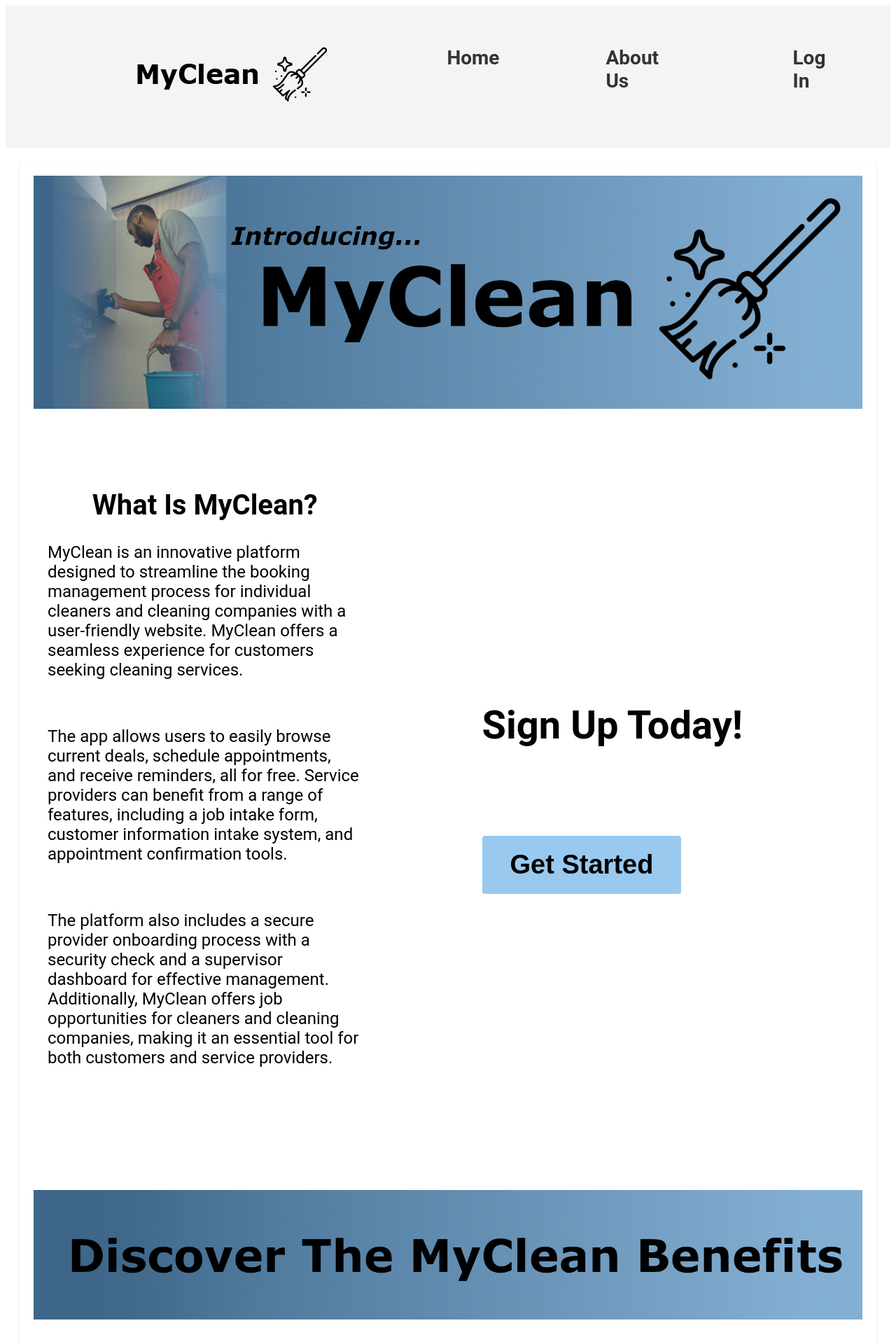
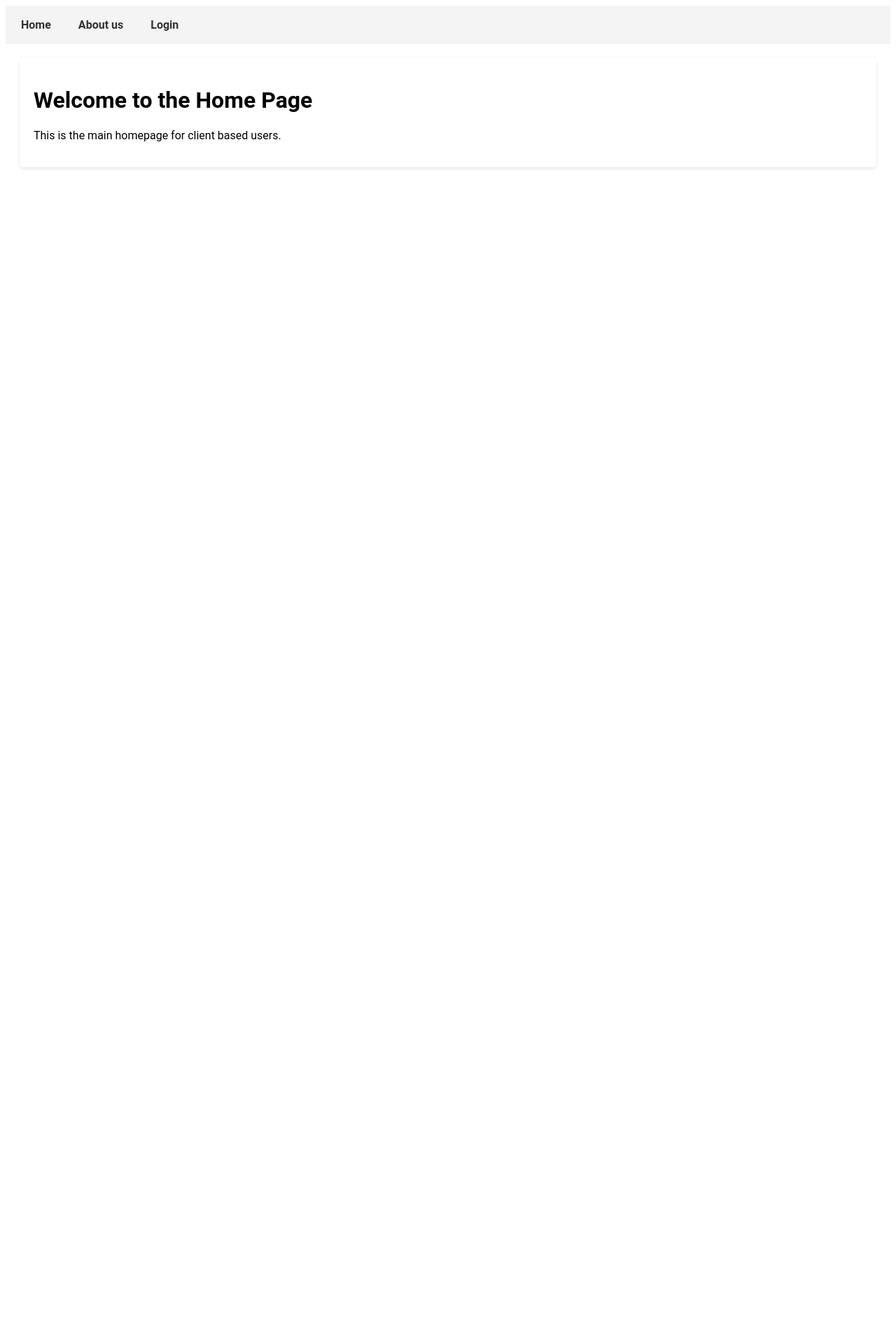
Before and after one commit to Seth-Gers-2002/Uni_Group_project_website, a Flask app: page / in a window 1280 px wide. Shown: the top 1920 px of the page at 70% size. After the commit the page ends 241 px from the top, so only its background shows below. Run offline with Flask 3, Linux system fonts and the light colour scheme.

Commit message:
Added the foundations for user side of the website

```diff
--- a/my_app_directory/app.py
+++ b/my_app_directory/app.py
@@ -17,7 +17,7 @@ def create_app():
     app.register_blueprint(inventory_bp)
     app.register_blueprint(job_bp)
 
-    @app.route('/')
+    @app.route('/index')
     def index():
         return render_template("index.html")
 
@@ -25,6 +25,13 @@ def create_app():
     def about_us():
         return render_template("about_us.html")
 
+    @app.route('/')
+    def client_home():
+        return render_template("client_home.html")
+    @app.route('/login')
+    def login():
+        return render_template("login.html")
+
     return app
 
 if __name__ == '__main__':
--- a/my_app_directory/templates/about_us.html
+++ b/my_app_directory/templates/about_us.html
@@ -1,4 +1,4 @@
-{% extends "index.html" %}
+{% extends "client_base.html" %}
 
 {% block content %}
 
--- /dev/null
+++ b/my_app_directory/templates/client_base.html
@@ -0,0 +1,33 @@
+<!DOCTYPE html>
+<html lang="en">
+<head>
+    <meta charset="UTF-8">
+    <meta name="viewport" content="width=device-width, initial-scale=1.0">
+    <title>{% block title %}My App{% endblock %}</title>
+
+    <!-- Link to external stylesheet -->
+    <link rel="stylesheet" href="{{ url_for('static', filename='styles.css') }}">
+
+</head>
+<body>
+
+    <!-- Navigation Bar -->
+    {% block navbar %}
+    <nav>
+        <a href="{{ url_for('client_home') }}"> Home</a>
+        <a href="{{ url_for('about_us') }}"> About us</a>
+        <a href="{{ url_for('login') }}"> Login</a>
+
+
+
+
+    </nav>
+    {% endblock %}
+
+    <!-- Main Content Area -->
+    <div class="container">
+        {% block content %}{% endblock %}
+    </div>
+
+</body>
+</html>
--- /dev/null
+++ b/my_app_directory/templates/client_home.html
@@ -0,0 +1,6 @@
+{% extends 'client_base.html' %}
+{% block title %}Home{% endblock %}
+{% block content %}
+<h1>Welcome to the Home Page</h1>
+<p>This is the main homepage for client based users.</p>
+{% endblock %}
--- a/my_app_directory/templates/hazard_form.html
+++ b/my_app_directory/templates/hazard_form.html
@@ -1,4 +1,4 @@
-{% extends "base.html" %}
+`{% extends "base.html" %}
 
 {% block title %}Hazard Form{% endblock %}
 
--- a/my_app_directory/templates/home.html
+++ /dev/null
@@ -1,6 +0,0 @@
-{% extends 'base.html' %}
-{% block title %}Home{% endblock %}
-{% block content %}
-<h1>Welcome to the Home Page</h1>
-<p>This is the main homepage. Use the navigation bar above to explore the app.</p>
-{% endblock %}
--- a/my_app_directory/templates/index.html
+++ b/my_app_directory/templates/index.html
@@ -1,149 +1,6 @@
-{% extends "base.html" %}
-
-{% block navbar %}
-    <nav class="front-page-nav">
-        <a href="{{ url_for('index') }}">
-        <img src="{{ url_for('static', filename='images/logo3407.png') }}" alt="Home" class="home-link-button">
-        </a>
-        <a href="{{ url_for('index') }}">Home</a>
-        <a href="{{ url_for('about_us') }}">About Us</a>
-        <a href="#">Log In</a>
-    </nav>
-    {% endblock %}
+{% extends 'base.html' %}
+{% block title %}Home{% endblock %}
 {% block content %}
-
-<div class="banner-section">
-    <img src="{{ url_for('static', filename='images/banner3407.png') }}" alt="Landing page banner">
-    <br><br><br><br>
-</div>
-
-<div class="main-contents-container">
-    <div class="product-description-left">
-        <div class="product-description-text">
-            <h2>What Is MyClean?</h2>
-            <p>MyClean is an innovative platform designed to streamline the booking management process for individual
-                cleaners and cleaning companies with a user-friendly website. MyClean offers a
-                seamless experience for customers seeking cleaning services.</p>
-            <br>
-            <p> The app allows users to easily browse
-                current deals, schedule appointments, and receive reminders, all for free. Service providers can benefit
-                from a range of features, including a job intake form, customer information intake system, and
-                appointment confirmation tools.</p>
-            <br>
-            <p>The platform also includes a secure provider onboarding process with a
-                security check and a supervisor dashboard for effective management. Additionally, MyClean offers job
-                opportunities for cleaners and cleaning companies, making it an essential tool for both customers and
-                service providers.</p>
-            <br>
-        </div>
-    </div>
-
-    <div class="call-to-action-right">
-        <div class="call-to-action-body">
-            <h2>Sign Up Today!</h2>
-            <br><br><br><br><br>
-            <a href="">
-                <button class="linked-button">Get Started</button>
-            </a>
-        </div>
-    </div>
-
-</div>
-
-<div class="benefits-label-section">
-    <br><br><br><br>
-    <img src="{{ url_for('static', filename='images/benefits.png') }}" alt="Benefits text image">
-    <br><br>
-</div>
-
-<div class="benefits-section">
-        <div class="individual-benefits-section">
-        <div class="individual-benefits-text">
-            <h2>Individual Cleaners</h2>
-            <br>
-            <ul>
-                <li>Job Opportunities</li>
-                <li>Easy Scheduling</li>
-                <li>Work When You Want</li>
-            </ul>
-            <br>
-        </div>
-    </div>
-
-    <div class="customer-benefits-section">
-        <div class="customer-benefits-text">
-            <h2>Customers</h2>
-            <br>
-            <ul>
-                <li>Convenient Booking</li>
-                <li>Trusted Cleaners</li>
-                <li>Automatic Reminders</li>
-            </ul>
-        </div>
-    </div>
-
-    <div class="company-benefits-section">
-        <div class="company-benefits-text">
-            <h2>Companies</h2>
-            <br>
-            <ul>
-                <li>Efficient Booking Management</li>
-                <li>Supervisors Dashboard</li>
-                <li>Growth Analytics</li>
-            </ul>
-        </div>
-    </div>
-</div>
-
-<div class="faq-section">
-    <br><br><br><br><br><br><br><br>
-    <img src="{{ url_for('static', filename='images/faq.png') }}" alt="faq text image">
-    <div class="faq-row-one-section">
-            <div class="faq-row-one-question-one-section">
-            <div class="faq-row-one-question-one-text">
-                <h2>How Much Is MyClean?</h2>
-                <br>
-                <p>MyClean is free for all customers. MyClean takes a very small % cut from all service providers
-                revenue.</p>
-                <br>
-            </div>
-        </div>
-
-        <div class="faq-row-one-question-two-section">
-            <div class="faq-row-one-question-two-text">
-                <h2>How Do I Become A Service Provider?</h2>
-                <br>
-                <p>Becoming a service provider is easy. Simply sign up as one, complete the relevant security checks
-                and submit your details. Once your approved your good to go.</p>
-            </div>
-        </div>
-    </div>
-
-    <div class="faq-row-one-section">
-            <div class="faq-row-two-question-one-section">
-            <div class="faq-row-two-question-one-text">
-                <h2>How Do I Book A Cleaning Service?</h2>
-                <br>
-                <p>Customers can book a cleaning service directly through a service provider by contacting them.
-                In addition, job postings can also be made.</p>
-                <br>
-            </div>
-        </div>
-
-        <div class="faq-row-two-question-two-section">
-            <div class="faq-row-two-question-two-text">
-                <h2>Can I Cancel My Appointment?</h2>
-                <br>
-                <p>Yes, you can cancel an appointment at any time. However, cancellations that are not made at least
-                two business days in advance will incur a late fee.</p>
-            </div>
-        </div>
-    </div>
-</div>
-
-<footer>
-  <p>&copy; 2025 MyClean. All rights reserved.</p>
-</footer>
-
-
+<h1>Welcome to the Home Page</h1>
+<p>This is the main homepage. Use the navigation bar above to explore the app.</p>
 {% endblock %}
```
Also changed, not shown: my_app_directory/templates/jobs.html (deleted, +0 -13 lines), my_app_directory/templates/login.html (added, +26 -0 lines).
